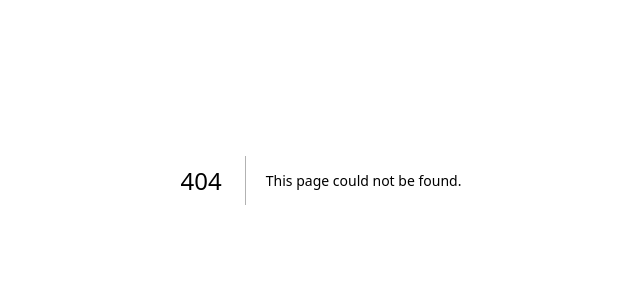
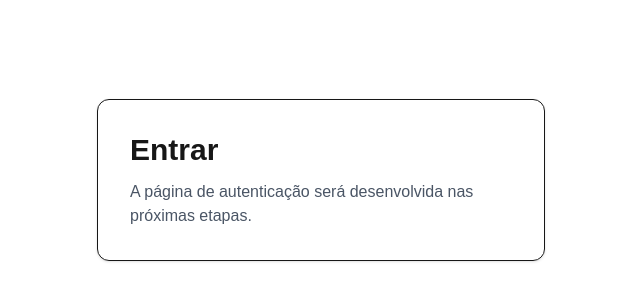
Before and after one commit to jorge-pires/projeto-kanban, a Next.js app: page /login in a window 1280 px wide. Before the commit this address had no page. Shown: the part 220-520 px from the top of the page, without its empty margins (319-959 px from the left). Built offline with nearby package versions, Linux system fonts and the light colour scheme.

Commit message:
feat: add login page route

```diff
--- /dev/null
+++ b/app/login/page.tsx
@@ -0,0 +1,15 @@
+export default function LoginPage() {
+  return (
+    <main className="flex min-h-screen items-center justify-center px-6">
+      <section className="w-full max-w-md rounded-xl border p-8 shadow-sm">
+        <h1 className="text-3xl font-bold">
+          Entrar
+        </h1>
+
+        <p className="mt-3 text-gray-600">
+          A página de autenticação será desenvolvida nas próximas etapas.
+        </p>
+      </section>
+    </main>
+  )
+}
```
